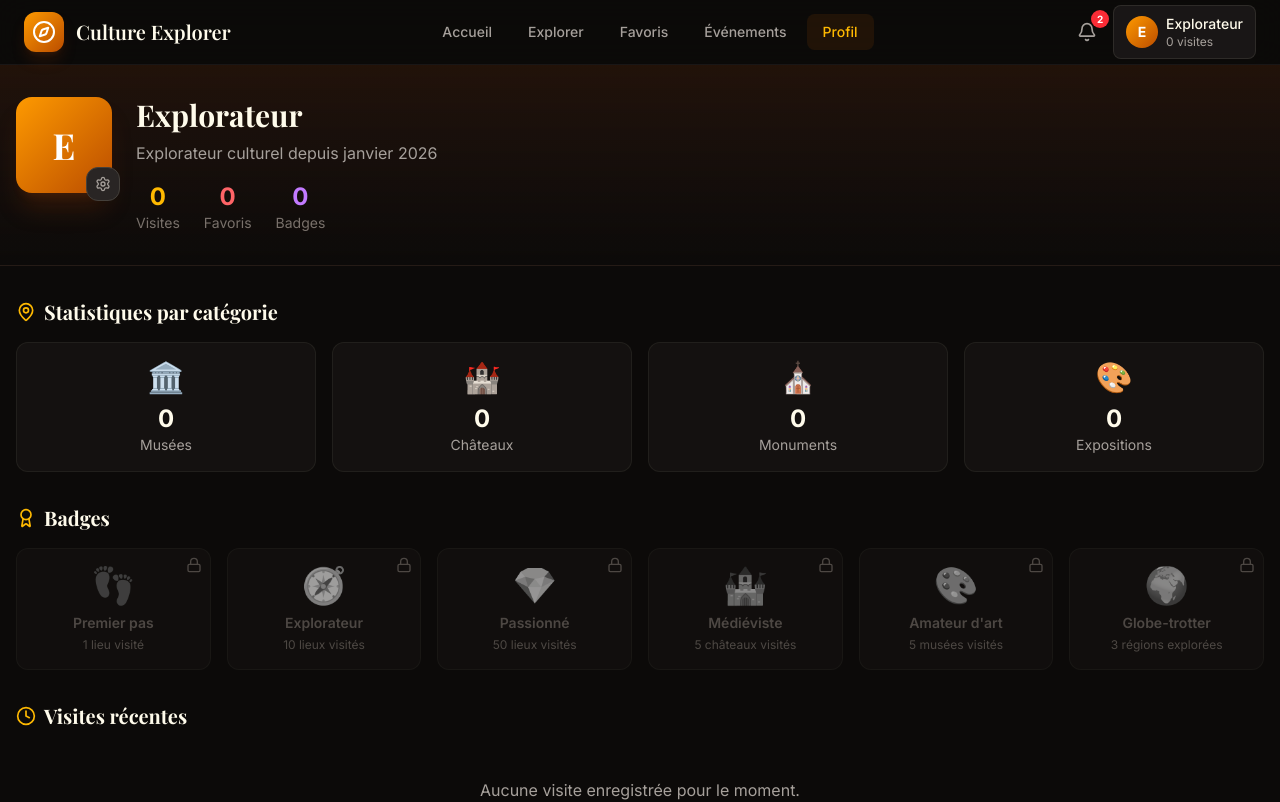
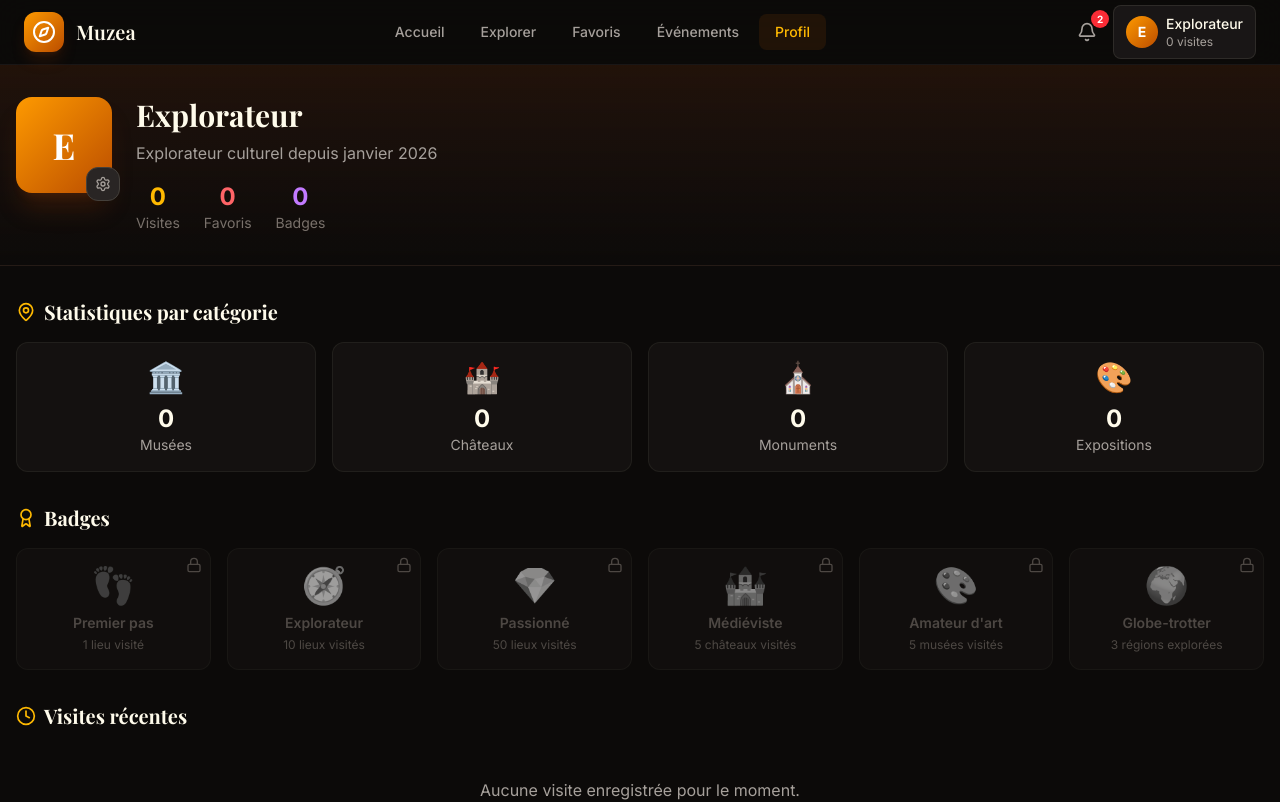
Before and after one commit to marketsage8-cpu/Mus-a-, a React (Vite) app: page /profile in a window 1280 px wide. Shown: the top 802 px of the page. Built offline with nearby package versions, Linux system fonts and the light colour scheme; a web font is replaced by a local one.

Commit message:
Renommer l'application en Muzea
- Mise à jour du titre et meta description dans index.html
- Mise à jour du nom dans la navigation
- Mise à jour du README
- Mise à jour du commentaire App.jsx

```diff
--- a/index.html
+++ b/index.html
@@ -5,12 +5,12 @@
     <link rel="icon" type="image/svg+xml" href="/favicon.svg" />
     <meta name="viewport" content="width=device-width, initial-scale=1.0, viewport-fit=cover" />
     <meta name="theme-color" content="#0c0a09" />
-    <meta name="description" content="Culture Explorer - Découvrez le patrimoine culturel français : musées, châteaux, monuments et expositions" />
+    <meta name="description" content="Muzea - Découvrez le patrimoine culturel français : musées, châteaux, monuments et expositions" />
 
     <!-- Leaflet CSS -->
     <link rel="stylesheet" href="https://unpkg.com/leaflet@1.9.4/dist/leaflet.css" integrity="sha256-p4NxAoJBhIIN+hmNHrzRCf9tD/miZyoHS5obTRR9BMY=" crossorigin="" />
 
-    <title>Culture Explorer - Patrimoine Culturel</title>
+    <title>Muzea - Patrimoine Culturel</title>
   </head>
   <body>
     <div id="root"></div>
--- a/src/App.jsx
+++ b/src/App.jsx
@@ -9,7 +9,7 @@ import EventsPage from './pages/EventsPage';
 import ProfilePage from './pages/ProfilePage';
 
 /**
- * Application principale Culture Explorer
+ * Application principale Muzea
  * Plateforme immersive pour découvrir le patrimoine culturel
  */
 function App() {
--- a/src/components/layout/Navigation.jsx
+++ b/src/components/layout/Navigation.jsx
@@ -36,7 +36,7 @@ const Navigation = () => {
               <Compass className="w-6 h-6 text-white" />
             </div>
             <span className="font-display text-xl font-semibold text-amber-50 hidden sm:block">
-              Culture Explorer
+              Muzea
             </span>
           </Link>
 
```
Also changed, not shown: 1 other file (tests, documents, lock files or other folders).
